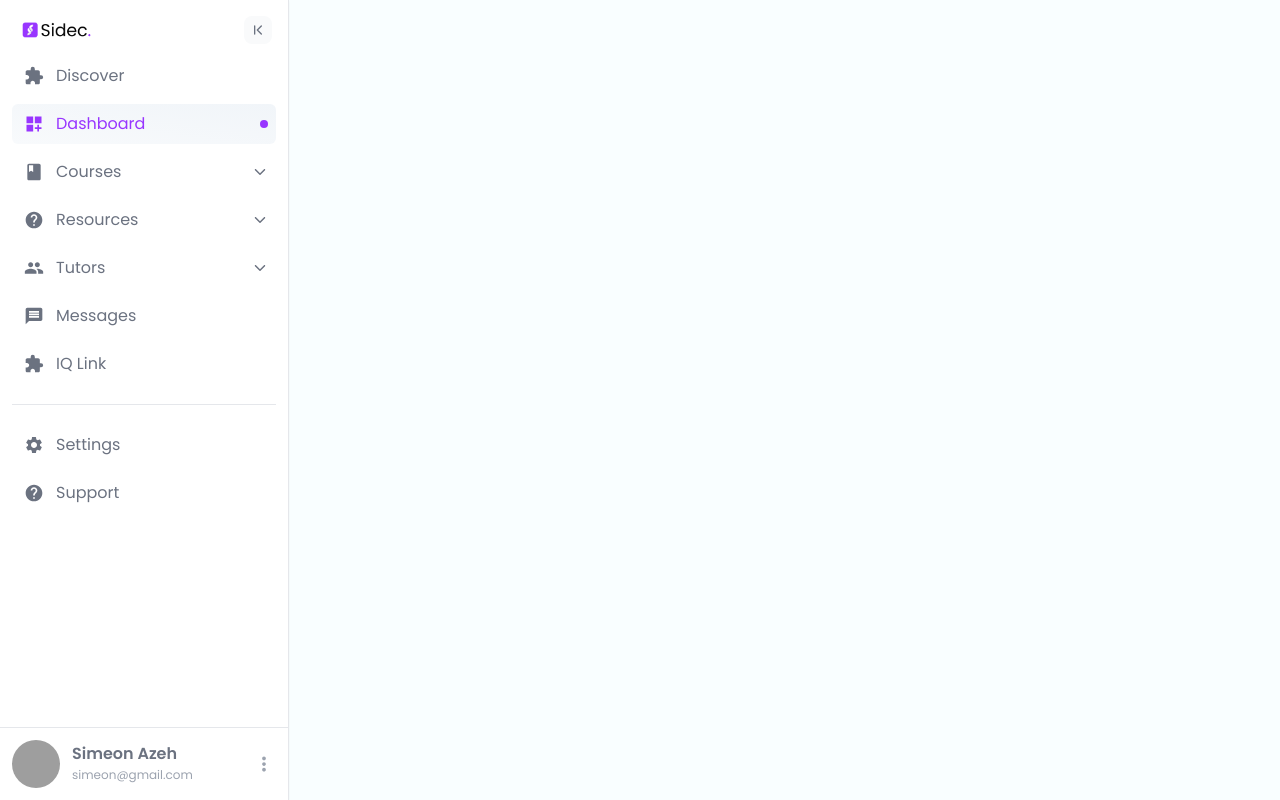
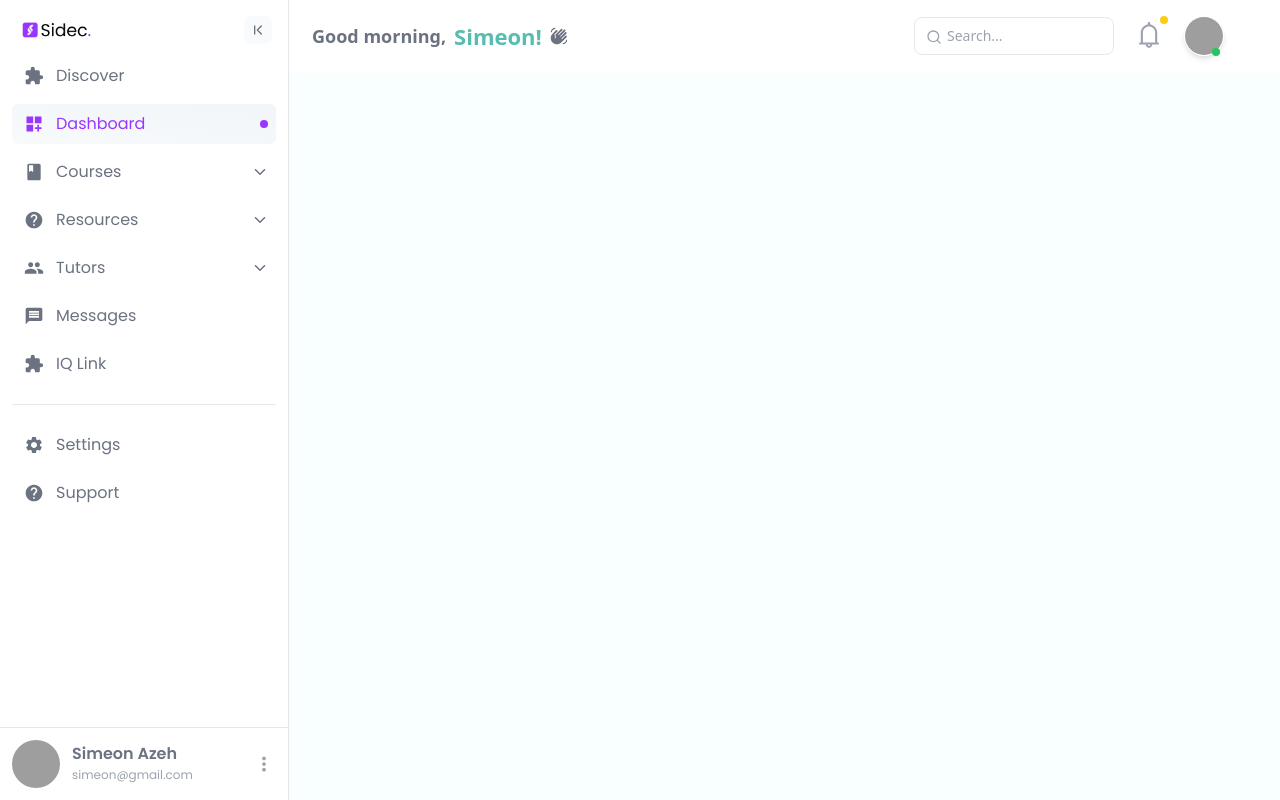
Before and after one commit to Simeon-Azeh/sidecapp, a React (Vite) app: page /dashboard in a window 1280 px wide. Built offline with nearby package versions, Linux system fonts and the light colour scheme; grey boxes are pictures that could not be loaded.

Commit message:
dashboard structure createed

```diff
--- /dev/null
+++ b/src/components/Navbar.jsx
@@ -0,0 +1,112 @@
+import React, { useEffect, useState } from "react";
+import AvatarImg from "../../public/images/avatartwo.avif";
+import FlagEN from "../../public/images/en-flag.png"; // Replace with your actual flag image path
+import FlagES from "../../public/images/fr-flag.png"; // Replace with your actual flag image path
+import { FiSearch } from "react-icons/fi";
+import { AiOutlineBell } from "react-icons/ai";
+import { IoLanguageOutline } from "react-icons/io5";
+import { MdWavingHand } from "react-icons/md";
+
+function Navbar() {
+  const [greeting, setGreeting] = useState("");
+  const [dropdownOpen, setDropdownOpen] = useState(false);
+  const [notificationOpen, setNotificationOpen] = useState(false);
+  const [languageDropdownOpen, setLanguageDropdownOpen] = useState(false);
+
+  useEffect(() => {
+    const currentHour = new Date().getHours();
+    if (currentHour < 12) {
+      setGreeting("Good morning");
+    } else if (currentHour < 18) {
+      setGreeting("Good afternoon");
+    } else {
+      setGreeting("Good evening");
+    }
+  }, []);
+
+  const toggleDropdown = () => {
+    setDropdownOpen(!dropdownOpen);
+    setLanguageDropdownOpen(false); // Close language dropdown when profile is opened
+  };
+
+  const toggleNotification = () => {
+    setNotificationOpen(!notificationOpen);
+  };
+
+  const toggleLanguageDropdown = () => {
+    setLanguageDropdownOpen(!languageDropdownOpen);
+  };
+
+  return (
+    <div className="flex bg-white flex-col-reverse md:flex-row justify-between items-center px-4 md:px-14 py-4">
+      <h1 className="text-lg hidden md:flex items-center gap-2 font-semibold text-gray-500">
+      {greeting}, <span className="text-[#57bdb1] text-[22px]">Simeon!</span>
+      <MdWavingHand className="wave-icon" />
+    </h1>
+      <div className="flex items-center gap-4 ml-auto">
+        <div className="relative">
+          <input
+            type="text"
+            placeholder="Search..." className="p-2 pl-8 border rounded-lg text-sm bg-white text-gray-400 outline-none"
+            style={{ width: "200px" }}
+          />
+          <FiSearch className="absolute left-3 top-3 text-gray-400" />
+        </div>
+        <div className="relative">
+          <button
+            onClick={toggleNotification} className="text-gray-400 text-xl relative bg-white p-1 rounded-md"
+          >
+            <AiOutlineBell size={30} className="font-normal" />
+            <span className="absolute top-0 right-0 w-2 h-2 bg-yellow-400 rounded-full"></span>
+          </button>
+          {notificationOpen && (
+            <div className="absolute right-0 mt-2 w-48 bg-white border rounded-lg shadow-md z-10">
+              <div className="p-2 px-4 text-gray-600 cursor-pointer"
+                onClick={() => alert("Notification clicked!")}
+              >
+                Email not verified
+                <span className="absolute top-4 right-4 w-2 h-2 bg-yellow-400 rounded-full"></span>
+              </div>
+            </div>
+          )}
+        </div>
+        <div className="relative">
+
+          <img
+            src={AvatarImg}
+            alt="Avatar" className="w-[40px] h-[40px]    md:w-10 md:h-10   rounded-full border border-white shadow-md cursor-pointer"
+            onClick={toggleDropdown}
+          />
+
+
+          {dropdownOpen && (
+            <div className="absolute right-0 mt-2 w-60 p-2 bg-white border rounded-lg shadow-lg z-10">
+                <p className="text-gray-600 text-center font-medium ">You're in as a user</p>
+              <button className="w-full text-[#57bdb1] text-center p-2 hover:bg-gray-100">
+                Switch Profile
+              </button>
+              <hr />
+              <button className="w-full text-[#57bdb1] text-center p-2 hover:bg-gray-100 flex items-center gap-2" onClick={toggleLanguageDropdown}>
+              <IoLanguageOutline /> Change Language
+              </button>
+              {languageDropdownOpen && (
+                <div className="mt-2">
+                  <button className="flex items-center gap-2 w-full text-gray-600 hover:bg-gray-100 p-2">
+                    <img src={FlagEN} alt="English" className="w-5 h-5" /> English
+                  </button>
+                  <button className="flex items-center gap-2 w-full text-gray-600 hover:bg-gray-100 p-2">
+                    <img src={FlagES} alt="Spanish" className="w-5 h-5" /> French
+                  </button>
+                </div>
+              )}
+
+            </div>
+          )}
+          <span className="absolute top-8 right-1 w-2 h-2 bg-green-500 rounded-full" title="Online"></span>
+        </div>
+      </div>
+    </div>
+  );
+}
+
+export default Navbar;
--- a/src/components/Dashboard/Sidebar.jsx
+++ b/src/components/Sidebar.jsx
@@ -1,7 +1,7 @@
 import React, { useContext, createContext, useState, useEffect } from "react";
-import Logo from "../../../public/images/SidecLogo.png";
-import AlternateLogo from "../../../public/images/Asset 6.png";
-import ProfileAvatar from "../../../public/images/avatartwo.avif";
+import Logo from "../../public/images/SidecLogo.png";
+import AlternateLogo from "../../public/images/Asset 6.png";
+import ProfileAvatar from "../../public/images/avatartwo.avif";
 import { LuChevronFirst, LuChevronLast } from "react-icons/lu";
 import { IoMdMore } from "react-icons/io";
 import { CgProfile } from "react-icons/cg";
@@ -92,7 +92,7 @@ function Sidebar({ children }) {
   return (
     <>
       {/* Show toggle button on small screens only */}
-      <button className="md:hidden text-[22px]  fixed top-4 left-6 text-[#404660] z-1000 rounded" onClick={toggleDrawer}>
+      <button className="md:hidden text-[22px]  fixed top-4 left-6 text-[#404660] z-20 rounded" onClick={toggleDrawer}>
         <MenuOutlined size={30} />
       </button>
       <Drawer
--- a/src/pages/Dashboard.jsx
+++ b/src/pages/Dashboard.jsx
@@ -1,11 +1,13 @@
 import React from 'react';
-import Sidebar, { SidebarItem, DropdownItem } from '../components/Dashboard/Sidebar';
+import Sidebar, { SidebarItem, DropdownItem } from '../components/Sidebar';
 import { MdDashboardCustomize, MdPeople, MdAccessTime, MdReport, MdSettings, MdBook, MdHelp, MdMessage, MdExtension } from 'react-icons/md';
+import Navbar from '../components/Navbar';
 
 function Dashboard() {
   return (
-    <div className="flex">
-      <Sidebar>
+    <div className="flex h-screen">
+        <div className='z-40'>
+        <Sidebar>
         <SidebarItem icon={<MdExtension size={20} />} text="Discover" />
         <SidebarItem icon={<MdDashboardCustomize size={20} />} text="Dashboard" active alert/>
         <SidebarItem icon={<MdBook size={20} />} text="Courses">
@@ -31,10 +33,15 @@ function Dashboard() {
         <SidebarItem icon={<MdSettings size={20} />} text="Settings" />
         <SidebarItem icon={<MdHelp size={20} />} text="Support" />
       </Sidebar>
+        </div>
 
-      <div className="flex-1">
-        <div className="p-6">
-          {/* Main content here */}
+
+      <div className="flex-1 overflow-y-auto">
+        <div className="sticky top-0">
+        <Navbar />
+        </div>
+        <div>
+
         </div>
       </div>
     </div>
```
Also changed, not shown: public/images/en-flag.png (added), public/images/fr-flag.png (added).
